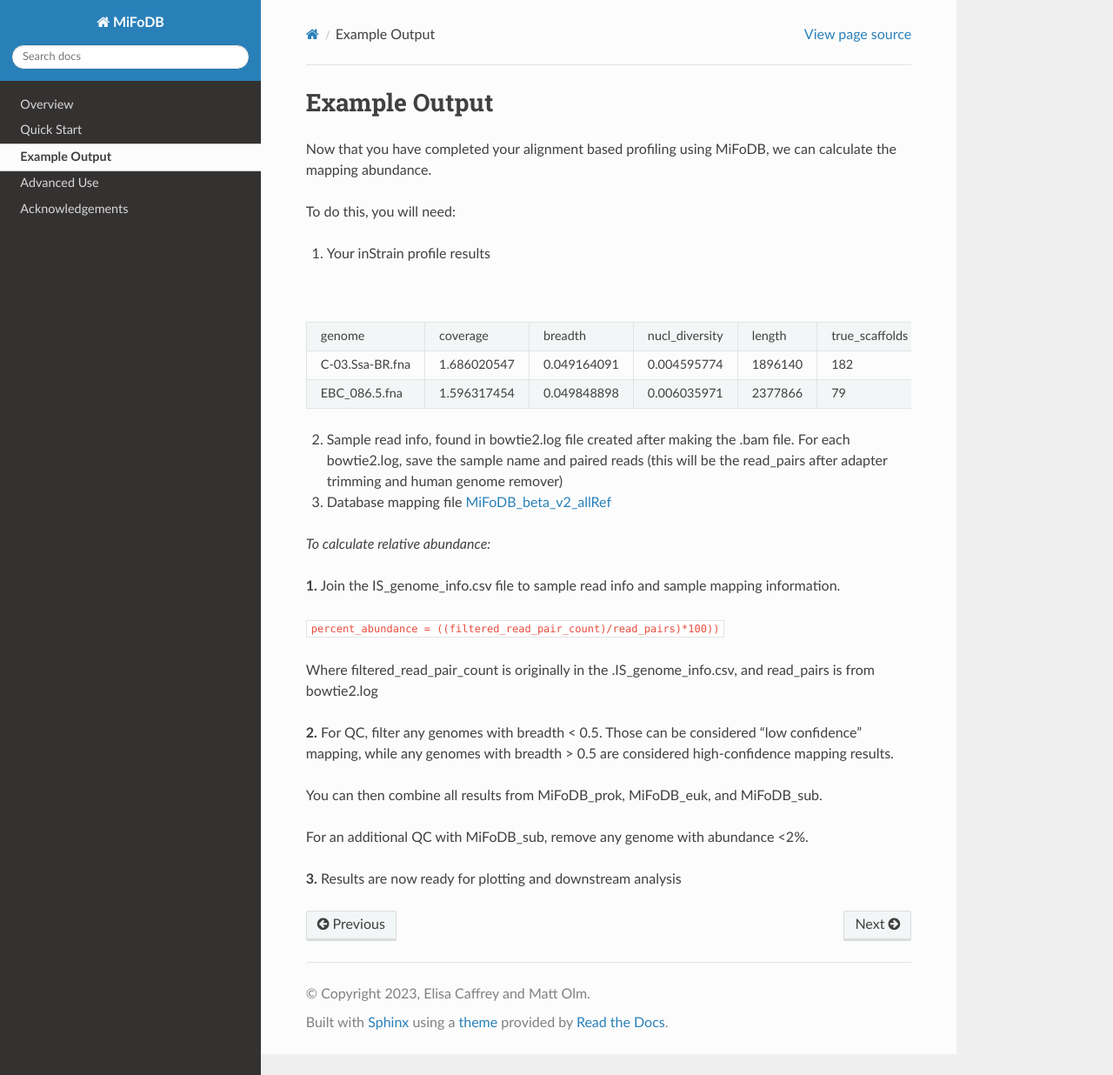
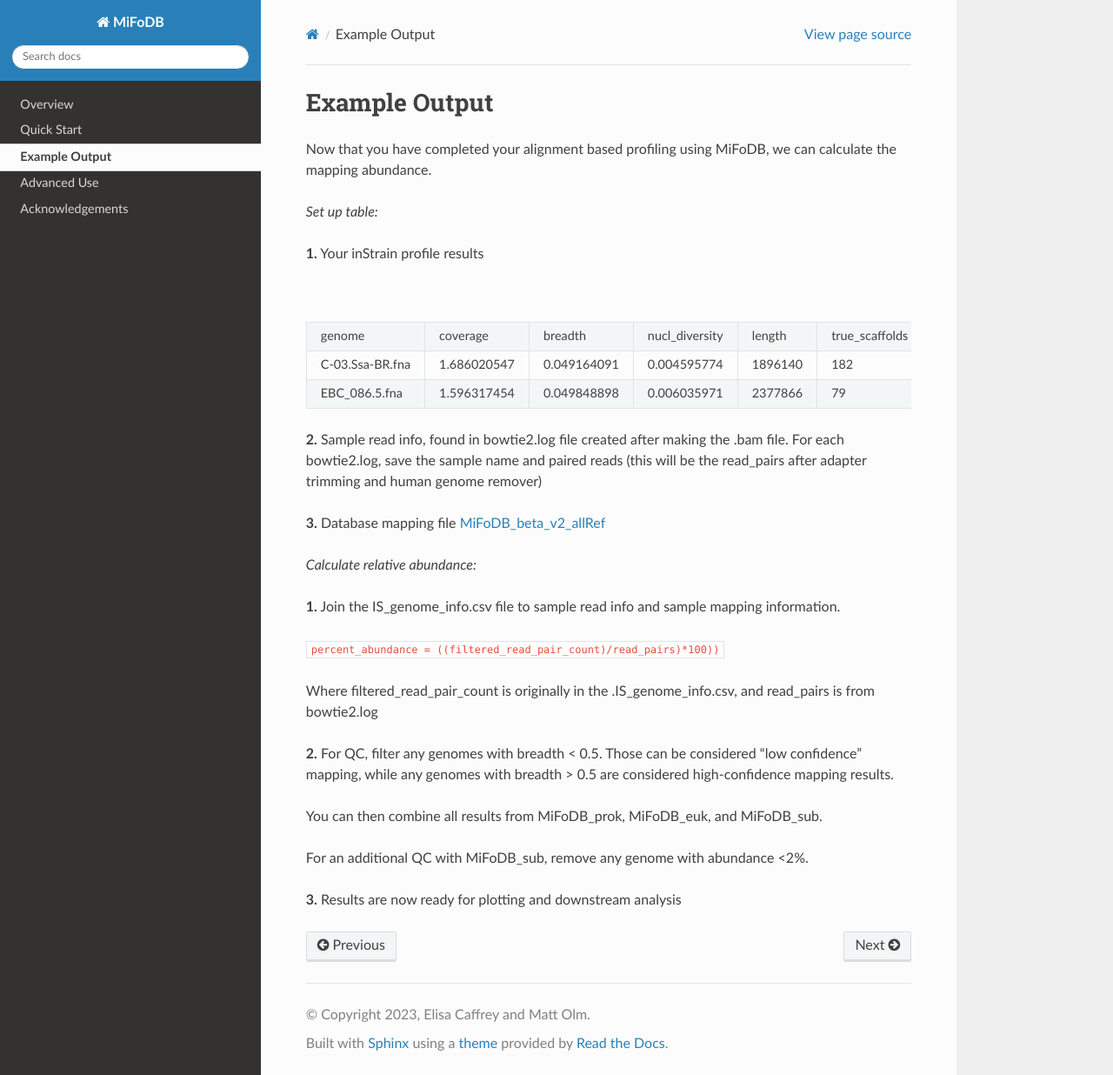
Before and after one commit to elisacaffrey/MiFoDB, a Sphinx documentation site: the page built from docs/source/example_output.rst, in a window 1280 px wide and 1236 px high. Shown: the whole window at 87% size. Built offline with Sphinx 7.4.7 and the Read the Docs theme 2.0.0, drawn with Linux system fonts in a browser that asks for light colours.

Commit message:
Update example_output.rst

```diff
--- a/docs/source/example_output.rst
+++ b/docs/source/example_output.rst
@@ -3,9 +3,9 @@
 
 Now that you have completed your alignment based profiling using MiFoDB, we can calculate the mapping abundance.
 
-To do this, you will need:
+*Set up table:*
 
-1. Your inStrain profile results
+**1.** Your inStrain profile results
 
 .. csv-table:: Example: EBC_177.IS_genome_info.csv
 
@@ -13,11 +13,11 @@
     C-03.Ssa-BR.fna,1.686020547,0.049164091,0.004595774,1896140,182,86,0,69.19478668,0.050739639,0.011300326,0.774346839,0.000140703,0.986372334,0.988145797,,FALSE,242,39.69008264,0.951699521,0.999845137,292,254,252,165,15171,15417,0.981642137,36199,417
  EBC_086.5.fna,1.596317454,0.049848898,0.006035971,2377866,79,52,0,19.94120243,0.012974942,0.028909535,0.755746415,0.002048653,0.979081506,0.984682077,,FALSE,1337,56.69334331,0.637899652,0.9941014,1438,1053,1040,825,17829,19210,0.969968582,48221,1865
 
-2. Sample read info, found in bowtie2.log file created after making the .bam file. For each bowtie2.log, save the sample name and paired reads (this will be the read_pairs after adapter trimming and human genome remover)
+**2.** Sample read info, found in bowtie2.log file created after making the .bam file. For each bowtie2.log, save the sample name and paired reads (this will be the read_pairs after adapter trimming and human genome remover)
 
-3. Database mapping file `MiFoDB_beta_v2_allRef <https://zenodo.org/records/10811087>`_
+**3.** Database mapping file `MiFoDB_beta_v2_allRef <https://zenodo.org/records/10811087>`_
 
-*To calculate relative abundance:*
+*Calculate relative abundance:*
 
 **1.** Join the IS_genome_info.csv file to sample read info and sample mapping information.
 
```
